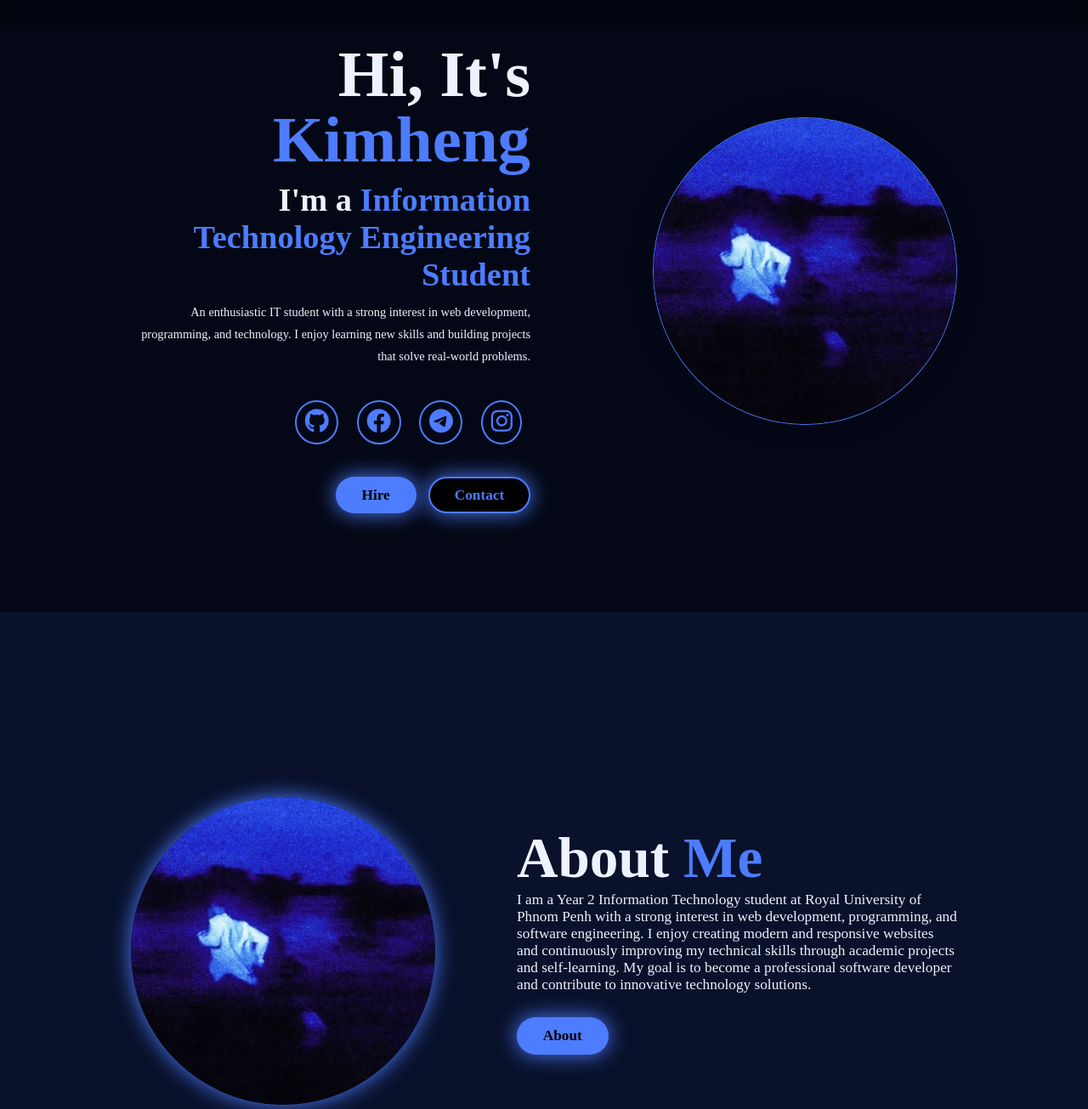
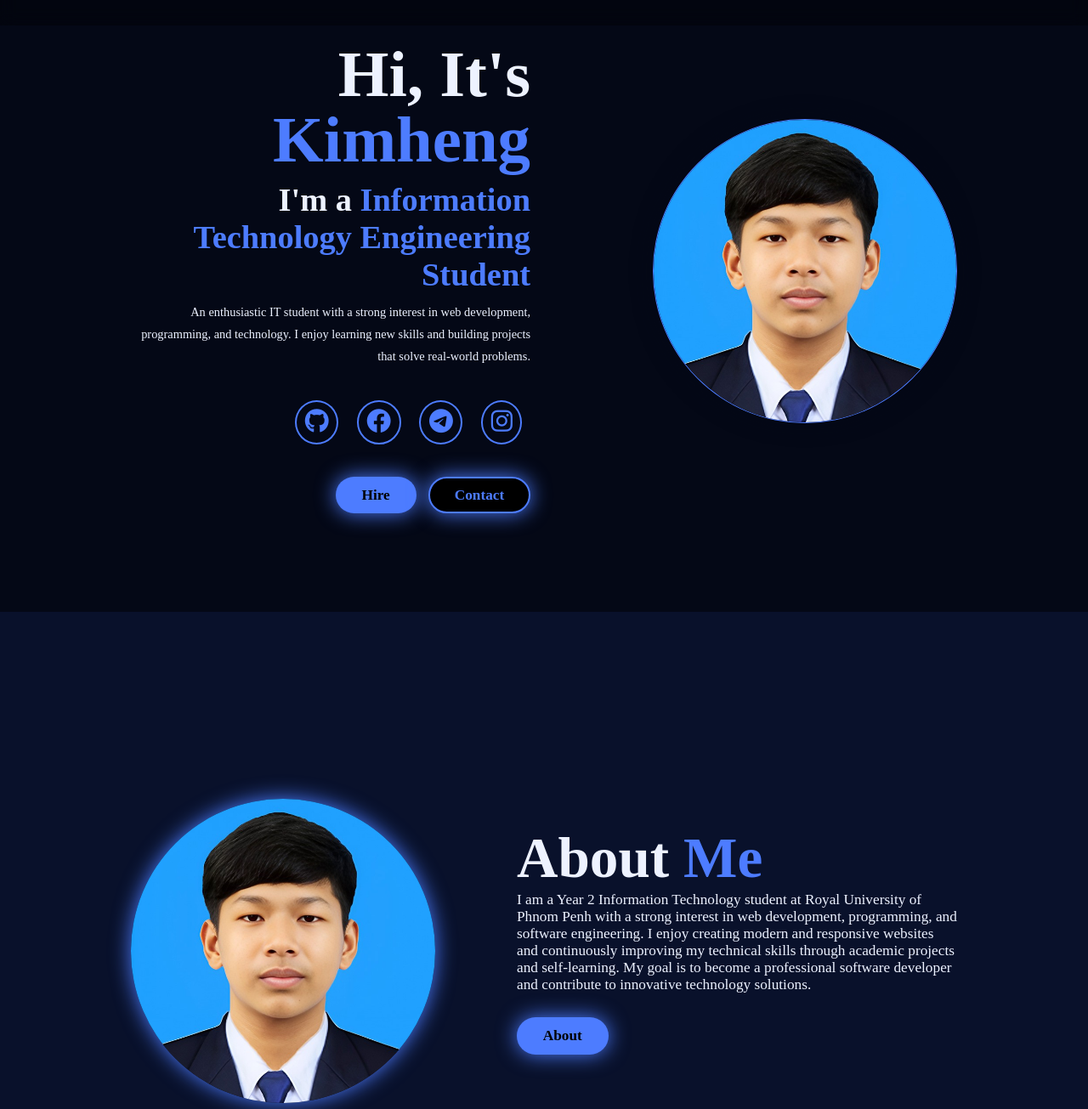
Before and after one commit to Kimhengg13/MyPortfolio, a plain HTML site: page index.html in a window 1280 px wide. Shown: the part 80-1385 px from the top of the page at 85% size. Drawn offline with Linux system fonts and the light colour scheme.

Commit message:
Update project

```diff
--- a/index.html
+++ b/index.html
@@ -55,13 +55,13 @@
         </div>
 
         <div class="home-img">
-            <img src="Never enough-Daniel Caesar.jpg" alt="">
+            <img src="photo.jpg" alt="">
         </div>
     </section>
 
     <section class="about" id="about">
         <div class="about-img">
-            <img src="Never enough-Daniel Caesar.jpg" alt="">
+            <img src="photo.jpg" alt="">
         </div>
 
         <div class="about-content">
```
Also changed, not shown: photo.jpg (added).
